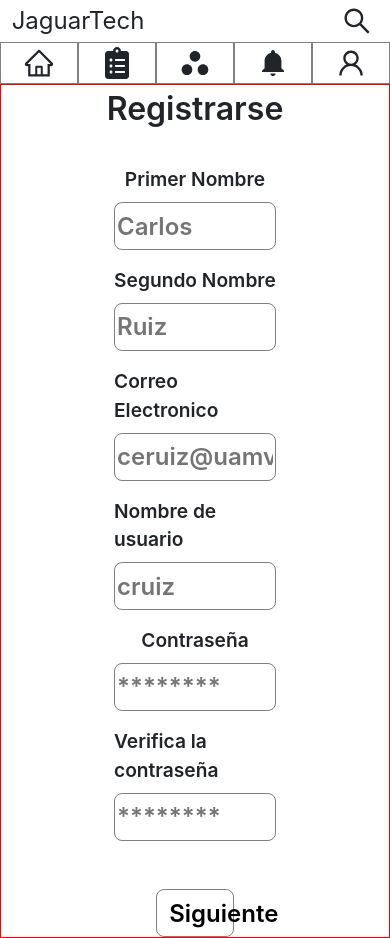
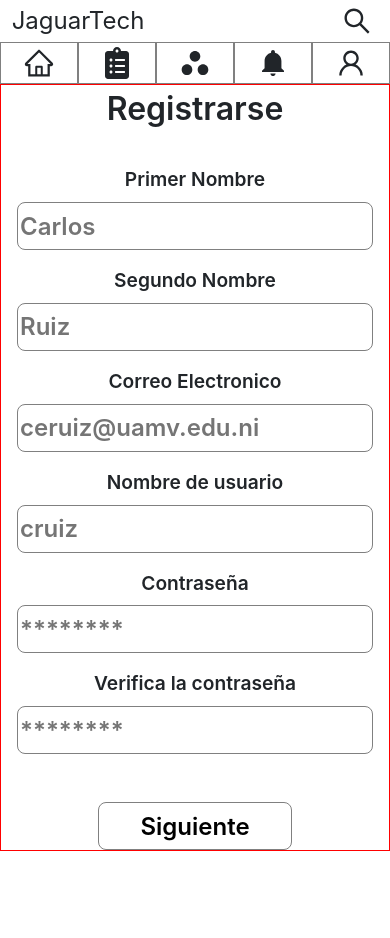
Before and after one commit to Sircarlosruiz/ForoJaguarTechFrontend, a React (Create React App) app: page /sign-up in a window 390 px wide. After the commit the page ends 851 px from the top, so only its background shows below. Built offline with nearby package versions, Linux system fonts and the light colour scheme; no server answers.

Commit message:
final change in mobil view

```diff
--- a/src/components/sign-up/sign-up-form.scss
+++ b/src/components/sign-up/sign-up-form.scss
@@ -1,3 +1,4 @@
+@import '../../utils/styles/constants.scss';
 .register{
     border: 1px solid red;
     width: 100%;
@@ -50,4 +51,14 @@
         font-weight: 600;
         cursor: pointer;
     }
-}
+
+    @media (max-width: $break-mobileLarge) {
+        .form{
+            width: 100%;
+        }
+        .btn{
+            width: 50%;
+        }
+    }
+
+    }
```
